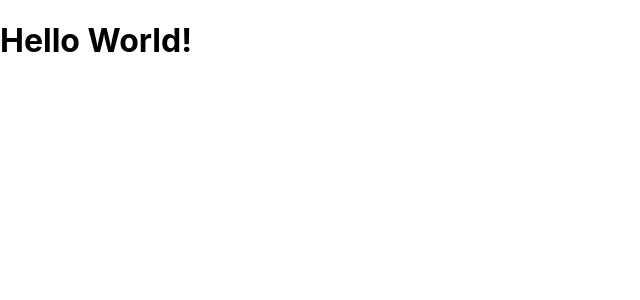
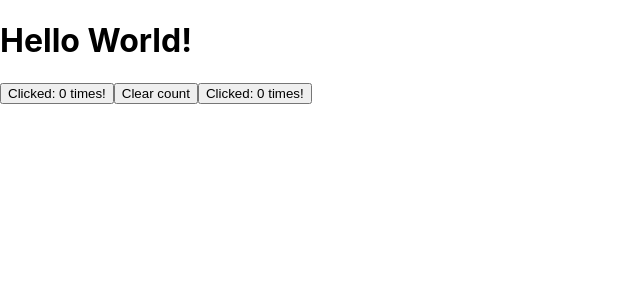
Before and after one commit to TaaviKodari/2023KevatKe1830_React-harjoitus, a React (Create React App) app in the folder 2023kevatke1830_react_harjoitus/: page / in a window 1280 px wide. Shown: the top 300 px of the page, without its empty margins (0-640 px from the left). Built offline with nearby package versions, Linux system fonts and the light colour scheme.

Commit message:
buttonsit tehty

```diff
--- a/2023kevatke1830_react_harjoitus/src/App.js
+++ b/2023kevatke1830_react_harjoitus/src/App.js
@@ -1,10 +1,12 @@
 import React from "react";
 import {Message} from "./pages/Message";
+import{Buttons} from "./pages/Buttons";
 
 function App() {
   return (
     <div >
      <Message/>
+     <Buttons/>
     </div>
   );
 }
--- /dev/null
+++ b/2023kevatke1830_react_harjoitus/src/pages/Buttons.jsx
@@ -0,0 +1,27 @@
+import React from "react";
+import {useState} from "react";
+
+export const Buttons = () =>{
+
+    const[count, setCount] = useState(0);
+    const[count2, setCount2] = useState(0);
+
+    function countClicks(){
+        setCount(count +1);
+    }
+    function countClicks2(){
+        setCount2(count2 +1);
+    }
+    function resetCount(){
+        setCount(0);
+        setCount2(0);
+    }
+
+    return(
+        <div>
+            <button onClick={countClicks}>Clicked: {count} times!</button>
+            <button onClick={resetCount}>Clear count</button>
+            <button onClick={countClicks2}>Clicked: {count2} times!</button>
+        </div>
+    );
+}
```
